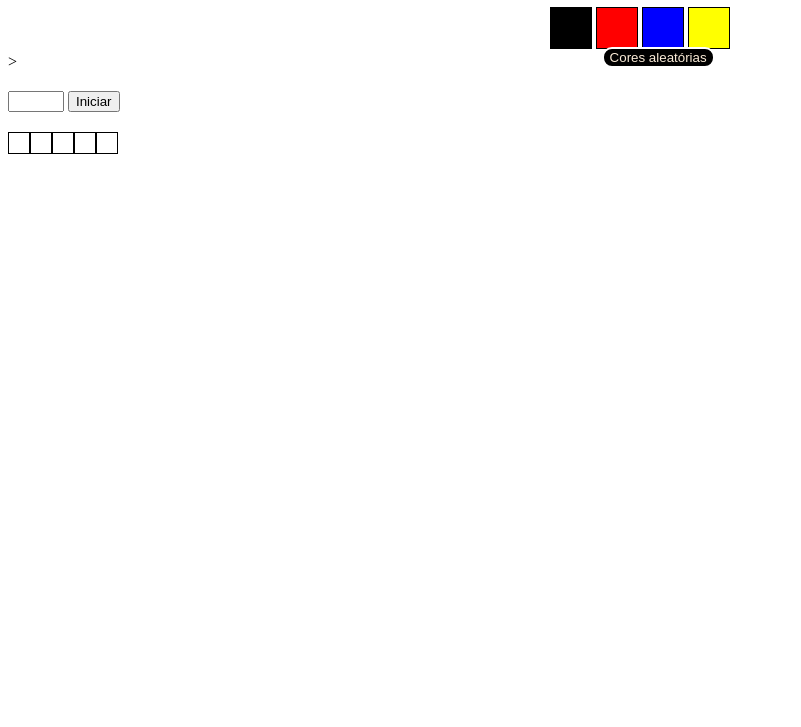
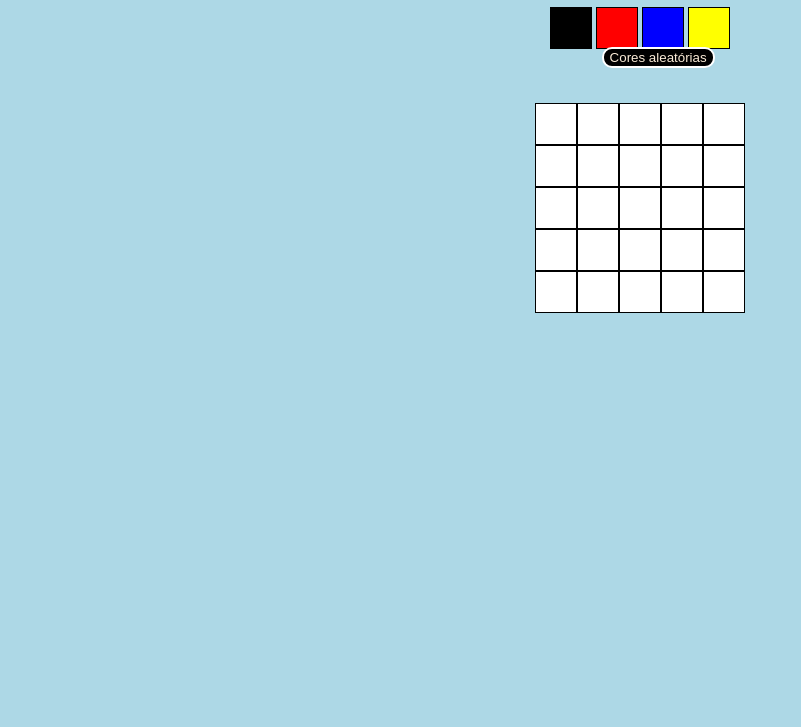
Before and after one commit to Mixchelle/projeto-pixels-arts, a website: page index.html in a window 1280 px wide. Shown: the part 73-800 px from the top of the page, without its empty margins (0-801 px from the left). Drawn offline with Linux system fonts and the light colour scheme.

Commit message:
requisito 6 e 7

```diff
--- a/index.html
+++ b/index.html
@@ -23,21 +23,50 @@
     </main>
     <button class="btn" type= "button" value="Cores aleatórias" id="button-random-color">
         Cores aleatórias
-    </button>>
+    </button>
 
-    <div id="pixel-board"></div><div class="input-container">
-        <input min="1" max="51" type="number" id="board-size" />
-        <button data-event="resizeCanvas" type="button" id="generate-board">
-        Iniciar
-        </button>
-        </div>
-    <div class="line-pixel-board "></div>
-    <div class="pixels"></div>
-    <div class="pixels"></div>
-    <div class="pixels"></div>
-    <div class="pixels"></div>
-    <div class="pixels"></div>
 
+    <main id="pixel-board" class="input-container">
+    <div class="line-pixel-board ">
+    <div class="pixel"></div>
+    <div class="pixel"></div>
+    <div class="pixel"></div>
+    <div class="pixel"></div>
+    <div class="pixel"></div>
+</div>
+</div>
+<div class="line-pixel-board ">
+<div class="pixel"></div>
+<div class="pixel"></div>
+<div class="pixel"></div>
+<div class="pixel"></div>
+<div class="pixel"></div>
+</div>
+</div>
+<div class="line-pixel-board ">
+<div class="pixel"></div>
+<div class="pixel"></div>
+<div class="pixel"></div>
+<div class="pixel"></div>
+<div class="pixel"></div>
+</div>
+</div>
+<div class="line-pixel-board ">
+<div class="pixel"></div>
+<div class="pixel"></div>
+<div class="pixel"></div>
+<div class="pixel"></div>
+<div class="pixel"></div>
+</div>
+</div>
+<div class="line-pixel-board ">
+<div class="pixel"></div>
+<div class="pixel"></div>
+<div class="pixel"></div>
+<div class="pixel"></div>
+<div class="pixel"></div>
+</div>
+</main>
     <script src="script.js"></script>
 </body>
 </html>
--- a/script.js
+++ b/script.js
@@ -7,10 +7,12 @@ function generateColors(){
     }
     return color;
 }
-console.log()
+
 document.getElementById('button-random-color').addEventListener('click', () =>{
     for (let i = 2; i < 5; i += 1){
         let divColor = document.getElementById(`color-${i}`)
         divColor.style.backgroundColor = generateColors()
     }
 })
+
+localStorage.setItem('colorPalette', 'color');
--- a/style.css
+++ b/style.css
@@ -1,5 +1,5 @@
 body {
-  background-color:;
+  background-color:#ADD8E6;
 }
 #title{
   text-align: center;
@@ -49,8 +49,8 @@ body {
 
  #pixel-board {
   display: table;
-  background-color: aqua;
-  margin: 10px auto;
+  background-color: white;
+  margin: 50px auto;
   text-align: center;
 
 }
@@ -61,14 +61,17 @@ body {
   height: 20px;
   border: 1px solid black;
   text-align: center;
+  left: 57%;
 }
 
-.pixels {
-  width: 20px;
-  height: 20px;
+.pixel {
+  width: 40px;
+  height: 40px;
   border: 1px solid black;
   display: table-cell;
-  text-align: center;
+  background-color:white;
+
+
 }
 #button-random-color{
 
```
